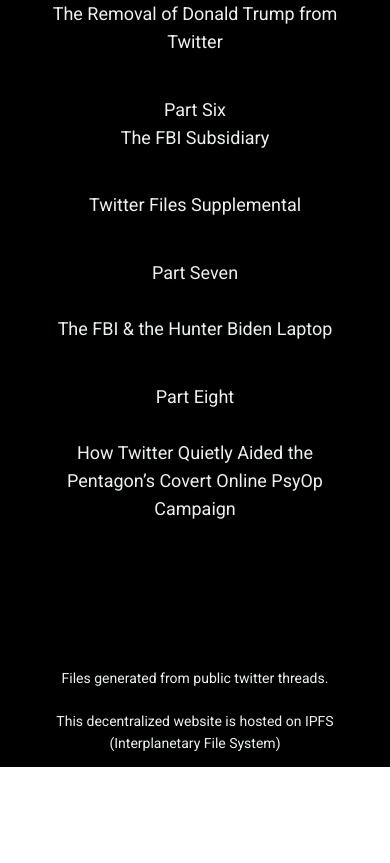
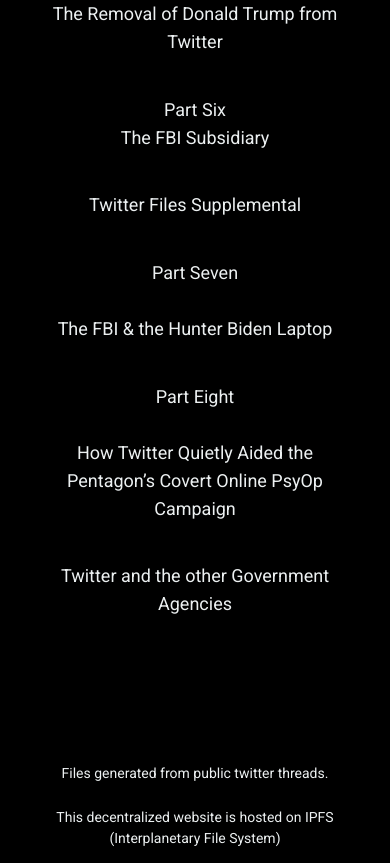
Before and after one commit to LMdoteth/palad1n, a website built with Parcel: page index.html in a window 390 px wide. Shown: the part 851-1714 px from the top of the page. Before the commit the page ends 1618 px from the top, so only its background shows below. Built offline with nearby package versions, Linux system fonts and the light colour scheme.

Commit message:
Add files via upload

```diff
--- a/home.css
+++ b/home.css
@@ -124,6 +124,12 @@
   margin-bottom: var(--dl-space-space-fiveunits);
   text-decoration: none;
 }
+.home-text43 {
+  color: rgb(236, 240, 241);
+  text-align: center;
+  margin-bottom: var(--dl-space-space-fiveunits);
+  text-decoration: none;
+}
 .home-footer-container {
   width: 100%;
   display: flex;
@@ -199,6 +205,9 @@
   .home-text35 {
     color: #ecf0f1;
   }
+  .home-text43 {
+    color: #ecf0f1;
+  }
   .home-footer {
     height: 129px;
   }
@@ -255,6 +264,9 @@
     color: #ecf0f1;
   }
   .home-text35 {
+    color: #ecf0f1;
+  }
+  .home-text43 {
     color: #ecf0f1;
   }
   .home-footer {
@@ -335,6 +347,9 @@
     color: rgb(236, 240, 241);
     text-decoration: none;
   }
+  .home-text43 {
+    color: rgb(236, 240, 241);
+  }
   .home-footer-container {
     background-color: var(--dl-color-gray-black);
   }
@@ -399,6 +414,9 @@
     color: #ecf0f1;
   }
   .home-text35 {
+    color: #ecf0f1;
+  }
+  .home-text43 {
     color: #ecf0f1;
   }
   .home-footer {
@@ -491,6 +509,10 @@
     color: #ecf0f1;
     font-family: Roboto;
   }
+  .home-text43 {
+    color: #ecf0f1;
+    font-family: Roboto;
+  }
   .home-footer {
     padding: 0px;
     background-color: var(--dl-color-gray-black);
--- a/index.html
+++ b/index.html
@@ -174,6 +174,15 @@
                 <span>Pentagon’s Covert Online PsyOp Campaign</span>
                 <br />
               </a>
+              <a
+                href="https://bafybeibn7gj6izjdbscxml57ei77jbc7e723oxch6wdz7mmki4vq22bk4e.ipfs.w3s.link/ipfs/bafybeibn7gj6izjdbscxml57ei77jbc7e723oxch6wdz7mmki4vq22bk4e/TWITTER%20AND%20OTHER%20GOVERNMENT%20AGENCIES.pdf"
+                target="_blank"
+                rel="noreferrer noopener"
+                class="home-text43"
+              >
+                <span>Twitter and the other Government Agencies</span>
+                <br />
+              </a>
             </div>
           </div>
         </div>
```
